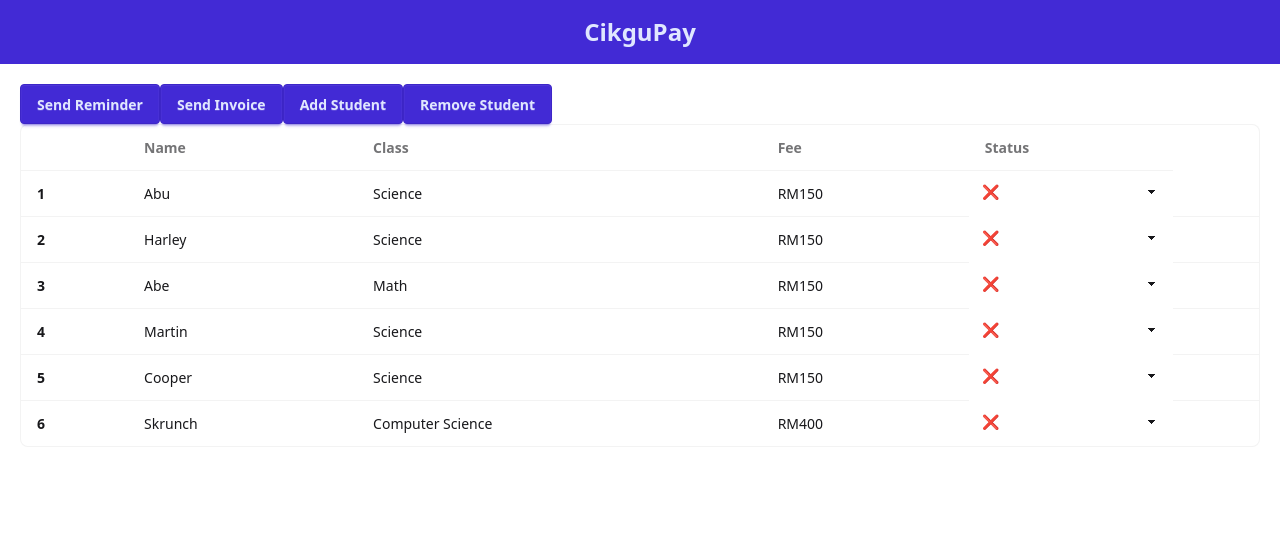
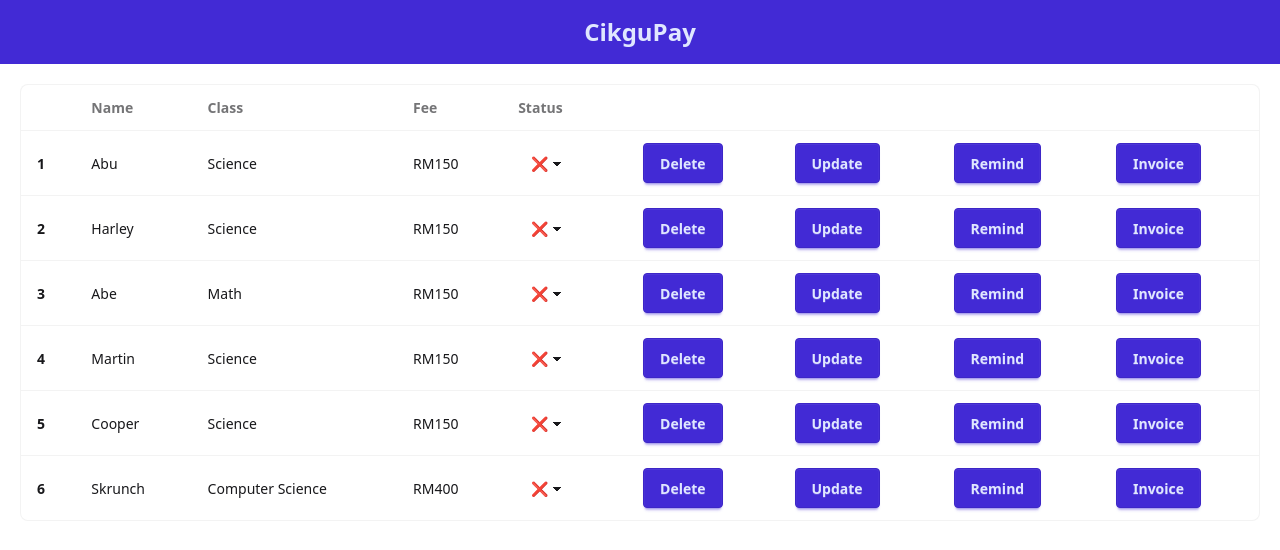
Before and after one commit to IFAIZC/CikguBayar, a React (Vite) app: page / in a window 1280 px wide. Shown: the top 550 px of the page. Built offline with nearby package versions, Linux system fonts and the light colour scheme.

Commit message:
fixing table UI

```diff
--- a/src/App.jsx
+++ b/src/App.jsx
@@ -9,10 +9,10 @@ function App() {
     <>
       <Navbar/>
       <div className="m-5">
-        <Button buttonName="Send Reminder"/>
+        {/* <Button buttonName="Send Reminder"/>
         <Button buttonName="Send Invoice"/>
         <Button buttonName="Add Student"/>
-        <Button buttonName="Remove Student"/>
+        <Button buttonName="Remove Student"/> */}
         <Table/>
       </div>
     </>
--- a/src/component/Dropdown.jsx
+++ b/src/component/Dropdown.jsx
@@ -1,7 +1,6 @@
 export default function Dropdown() {
   return (
-    <select defaultValue="Pick a font" className="select select-ghost">
-      {/* <option disabled={true}>Payment Status</option> */}
+    <select defaultValue="Pick a font" className="select select-ghost w-15">
       <option>❌</option>
       <option>✅</option>
     </select>
--- a/src/component/Table.jsx
+++ b/src/component/Table.jsx
@@ -1,4 +1,5 @@
 import Dropdown from "./Dropdown"
+import Button from "./Button"
 
 export default function Table() {
   return (
@@ -12,17 +13,24 @@ export default function Table() {
             <th>Class</th>
             <th>Fee</th>
             <th>Status</th>
+            <th></th>
+            <th></th>
+            <th></th>
+            <th></th>
           </tr>
         </thead>
-        <tbody>
+        <tbody className="items-center justify-center ">
           {/* row 1 */}
           <tr>
             <th>1</th>
             <td>Abu</td>
             <td>Science</td>
             <td>RM150</td>
-            <Dropdown/>
-            <td></td>
+            <td><Dropdown/></td>
+            <td><Button buttonName="Delete"/></td>
+            <td><Button buttonName="Update"/></td>
+            <td><Button buttonName="Remind"/></td>
+            <td><Button buttonName="Invoice"/></td>
           </tr>
           {/* row 2 */}
           <tr>
@@ -30,8 +38,11 @@ export default function Table() {
             <td>Harley</td>
             <td>Science</td>
             <td>RM150</td>
-            <Dropdown/>
-            <td></td>
+            <td><Dropdown/></td>
+            <td><Button buttonName="Delete"/></td>
+            <td><Button buttonName="Update"/></td>
+            <td><Button buttonName="Remind"/></td>
+            <td><Button buttonName="Invoice"/></td>
           </tr>
           {/* row 3 */}
           <tr>
@@ -39,32 +50,44 @@ export default function Table() {
             <td>Abe</td>
             <td>Math</td>
             <td>RM150</td>
-            <Dropdown/>
-            <td></td>
+            <td><Dropdown/></td>
+            <td><Button buttonName="Delete"/></td>
+            <td><Button buttonName="Update"/></td>
+            <td><Button buttonName="Remind"/></td>
+            <td><Button buttonName="Invoice"/></td>
           </tr>
           <tr>
             <th>4</th>
             <td>Martin</td>
             <td>Science</td>
             <td>RM150</td>
-            <Dropdown/>
-            <td></td>
+            <td><Dropdown/></td>
+            <td><Button buttonName="Delete"/></td>
+            <td><Button buttonName="Update"/></td>
+            <td><Button buttonName="Remind"/></td>
+            <td><Button buttonName="Invoice"/></td>
           </tr>
           <tr>
             <th>5</th>
             <td>Cooper</td>
             <td>Science</td>
             <td>RM150</td>
-            <Dropdown/>
-            <td></td>
+            <td><Dropdown/></td>
+            <td><Button buttonName="Delete"/></td>
+            <td><Button buttonName="Update"/></td>
+            <td><Button buttonName="Remind"/></td>
+            <td><Button buttonName="Invoice"/></td>
           </tr>
           <tr>
             <th>6</th>
             <td>Skrunch</td>
             <td>Computer Science</td>
             <td>RM400</td>
-            <Dropdown/>
-            <td></td>
+            <td><Dropdown/></td>
+            <td><Button buttonName="Delete"/></td>
+            <td><Button buttonName="Update"/></td>
+            <td><Button buttonName="Remind"/></td>
+            <td><Button buttonName="Invoice"/></td>
           </tr>
         </tbody>
       </table>
```
